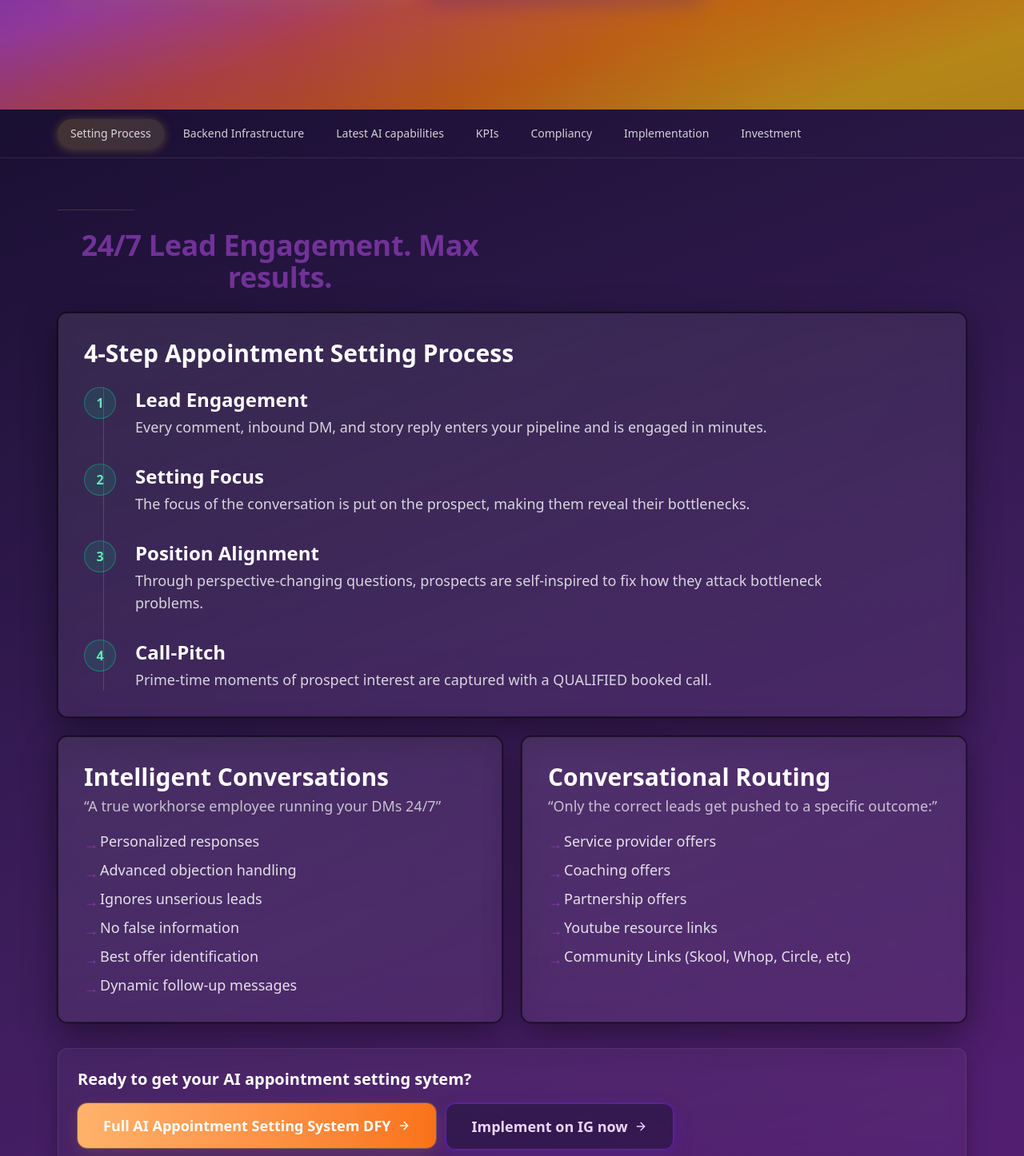
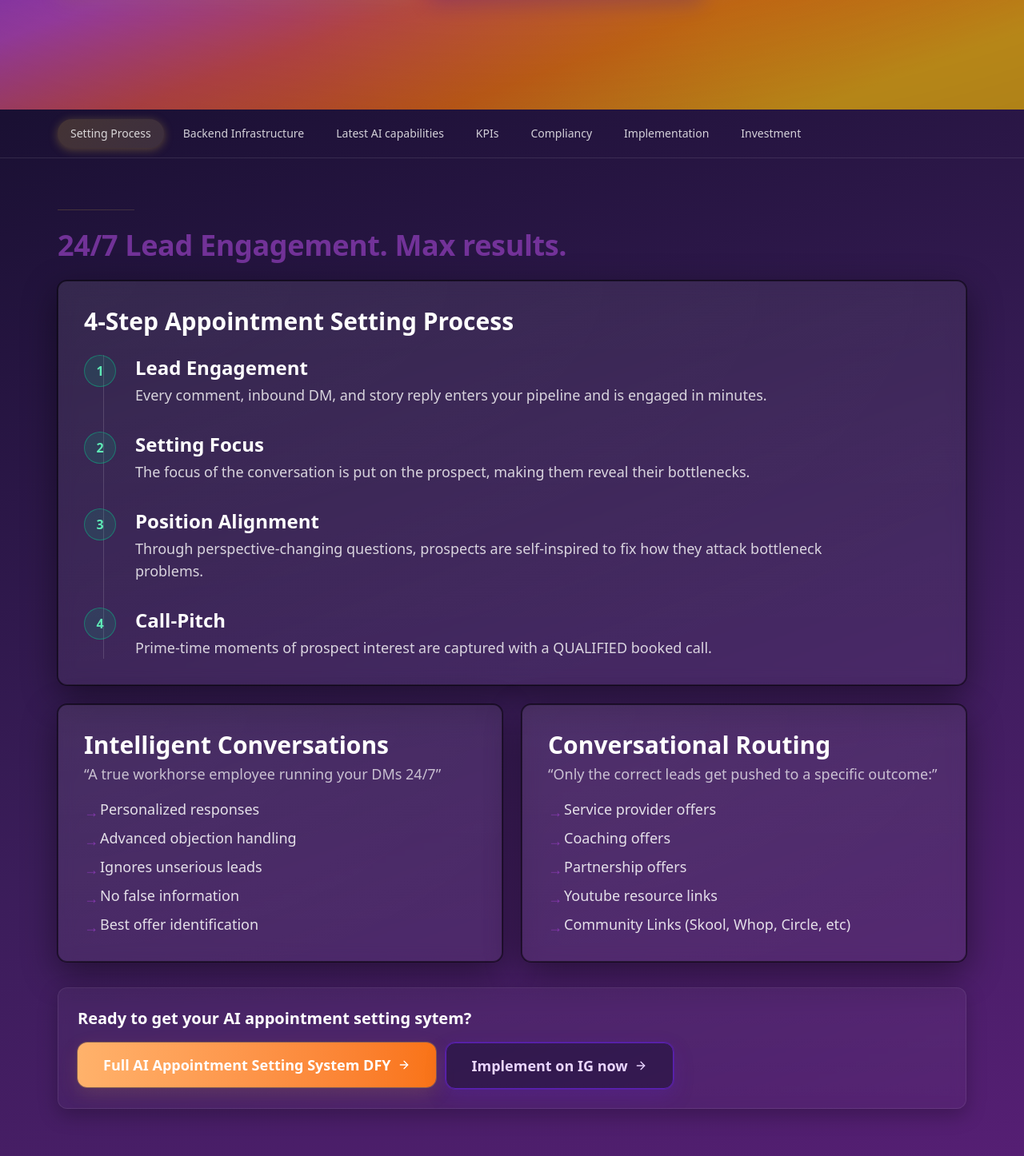
Before and after one commit to FixAIus/ultimate_Resource, a Next.js app: page / in a window 1280 px wide. Shown: the part 664-2110 px from the top of the page at 80% size. Built offline with nearby package versions, Linux system fonts and the light colour scheme; no server answers.

Commit message:
fix(setting-process): ensure headline stays on one line and centered (no wrapping indent)

```diff
--- a/src/components/sections/ContentSections.tsx
+++ b/src/components/sections/ContentSections.tsx
@@ -32,7 +32,7 @@ export function Sections({ activeId }: SectionsProps) {
       {show("setting-process") && (
       <SectionFrame id="setting-process" title="">
         <div className="text-center">
-          <h2 className="text-4xl font-semibold mx-auto w-full" style={{ color: "#863AAF", opacity: 0.8 }}>
+          <h2 className="text-4xl font-semibold mx-auto w-full whitespace-nowrap tracking-tight" style={{ color: "#863AAF", opacity: 0.8 }}>
             24/7 Lead Engagement. Max results.
           </h2>
         </div>
@@ -91,7 +91,6 @@ export function Sections({ activeId }: SectionsProps) {
               <li>Ignores unserious leads</li>
               <li>No false information</li>
               <li>Best offer identification</li>
-              <li>Dynamic follow‑up messages</li>
             </ul>
           </div>
           <div className="panel-surface rounded-[var(--radius-md)] p-6 md:p-8">
```
